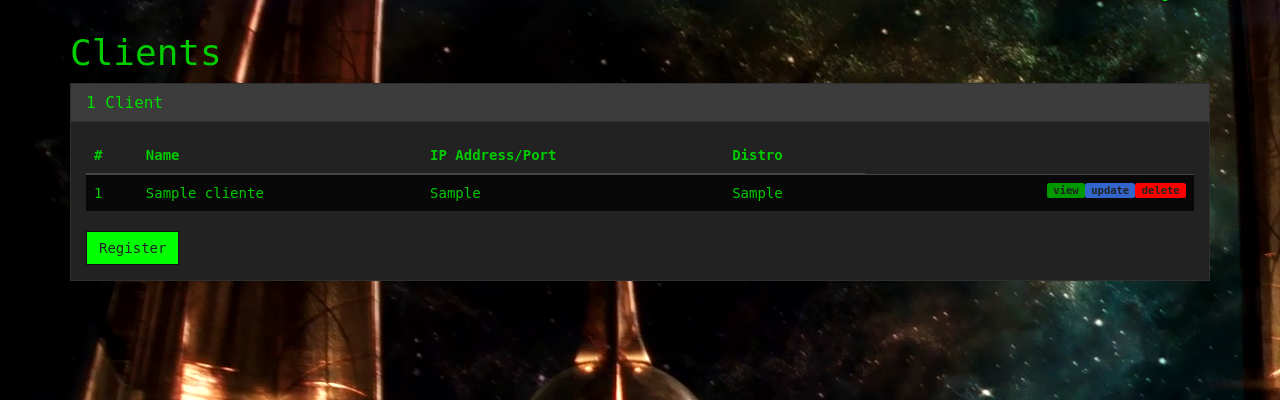
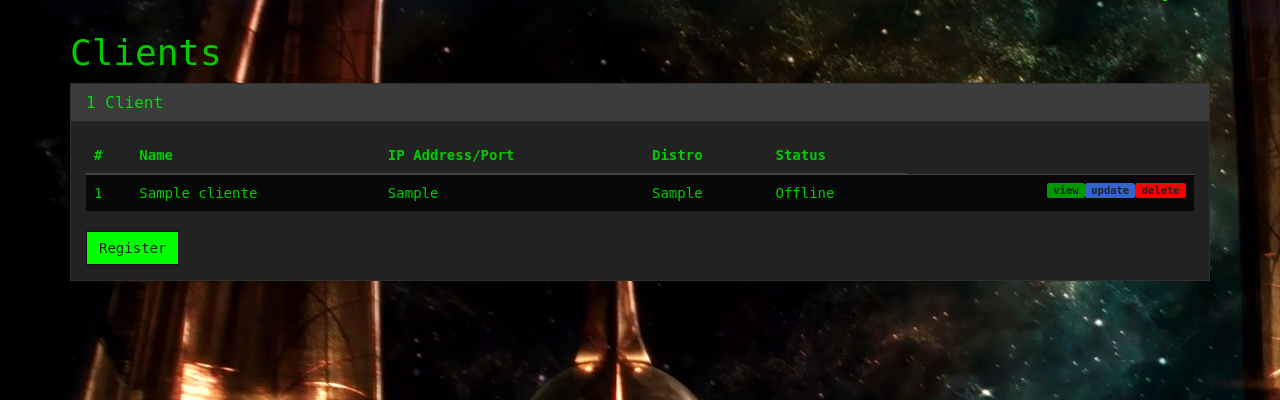
Before and after one commit to mthbernardes/heimdall_webserver, a Django app: page /clientes in a window 1280 px wide. Shown: the part 47-447 px from the top of the page. Run offline with Django 3.2, Linux system fonts and the light colour scheme; a user stored in the database is signed in; tables that the repository leaves empty hold one stand-in row (values such as "Sample post").

Commit message:
Added client status

```diff
--- a/clientes/models.py
+++ b/clientes/models.py
@@ -2,6 +2,7 @@
 from __future__ import unicode_literals
 
 from django.db import models
+from django.utils import timezone
 
 class Clientes(models.Model):
     name = models.CharField(max_length=255, null=False)
@@ -9,3 +10,11 @@ class Clientes(models.Model):
     distro = models.CharField(max_length=255, null=False)
     api = models.CharField(max_length=36,null=False)
     lastupdate = models.DateTimeField(auto_now_add=False,null=True)
+
+    @property
+    def update_status(self,):
+        time = timezone.now() - Clientes.objects.get(id=self.id).lastupdate
+        if time.seconds < 20:
+            return True
+        else:
+            return False
--- a/clientes/templates/clientes.html
+++ b/clientes/templates/clientes.html
@@ -19,6 +19,7 @@
                <th>Name</th>
                <th>IP Address/Port</th>
                <th>Distro</th>
+               <th>Status</th>
             </tr>
          </thead>
          <tbody>
@@ -28,6 +29,11 @@
                <td>{{cliente.name}}</td>
                <td>{{cliente.ipaddr}}</td>
                <td>{{cliente.distro}}</td>
+               {%if cliente.update_status%}
+               <td>Online</td>
+               {%else%}
+               <td>Offline</td>
+               {%endif%}
                <td>
                  <a href="{% url 'delete' cliente.id %}" class="pull-right label label-danger">delete</a>
                  <a href="{% url 'editar' cliente.id %}" class="pull-right label label-info">update</a>
```
